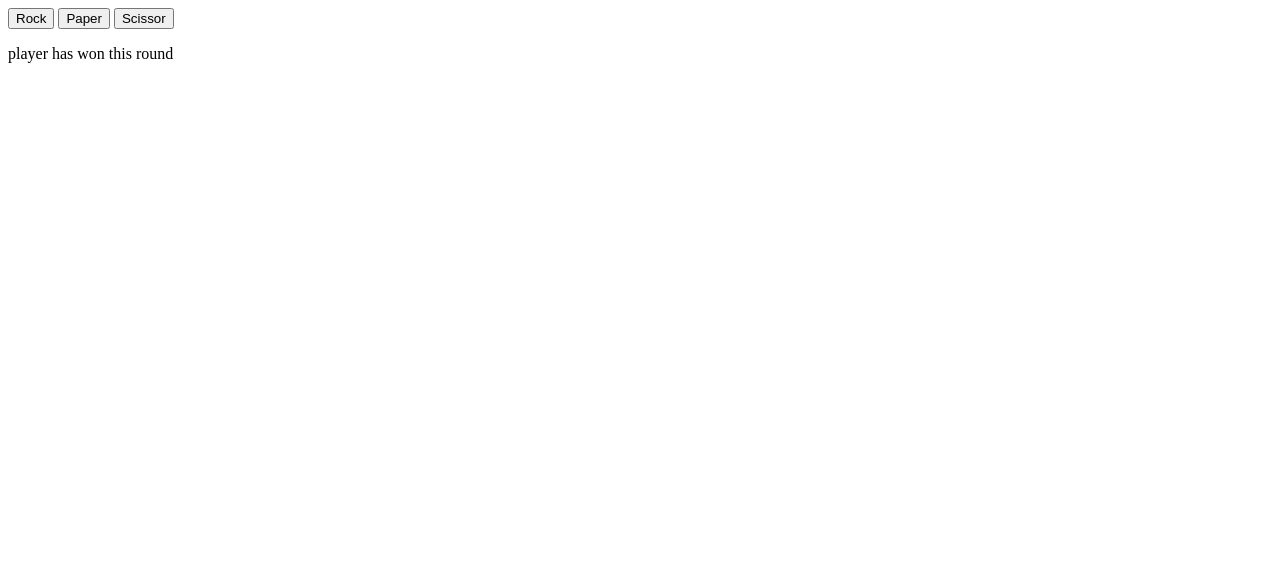
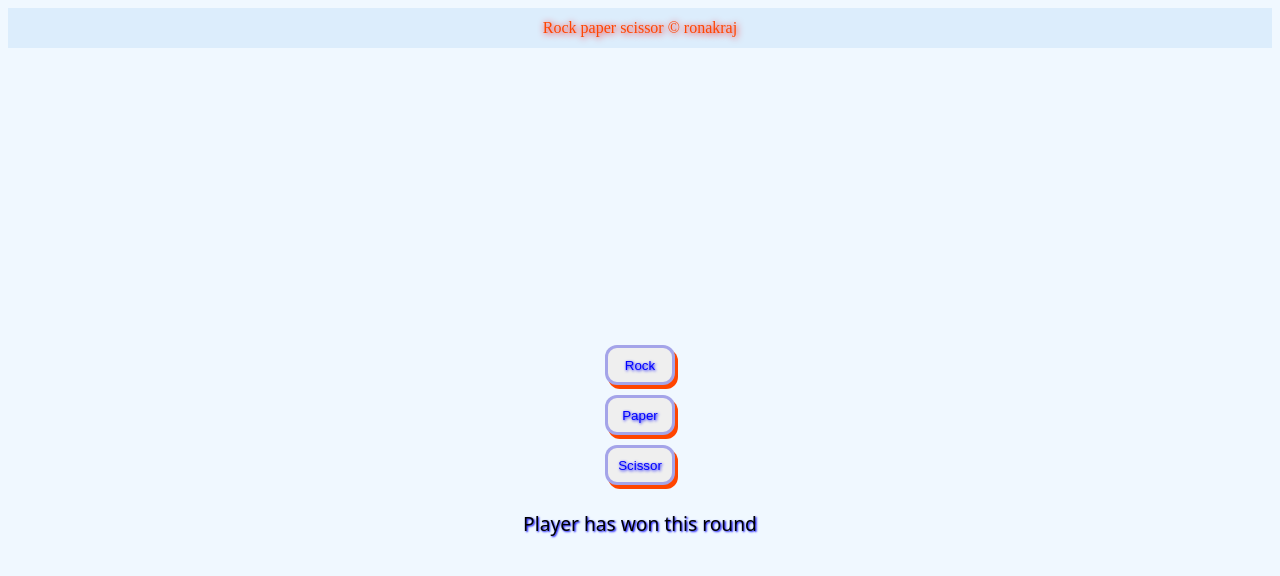
Before and after one commit to ronakraj00/rock-paper-scissor, a plain HTML site: page index.html in a window 1280 px wide. Both pictures are taken after a click on the button "Rock". Drawn offline with Linux system fonts and the light colour scheme.

Commit message:
set theme and color

```diff
--- a/index.html
+++ b/index.html
@@ -1,13 +1,15 @@
 <!DOCTYPE html>
-<html>
+<html lang="en-US">
 
 <head>
     <title>ROCK PAPER SCISSOR</title>
     <meta charset="UTF-8">
-    <script src="jscript.js" defer></script>
+    <link rel="stylesheet" href="style.css">
+    <script src="script.js" defer></script>
 </head>
 
 <body>
+    <header>Rock paper scissor © ronakraj </header>
     <div class="container">
         <button id="rock">Rock</button>
         <button id="paper">Paper</button>
--- a/jscript.js
+++ b/script.js
@@ -38,29 +38,29 @@ function playRound(player, comp) {
         return;
     }
     else if (player === 1 && comp === 3) {
-        statPara.textContent="player has won this round";
+        statPara.textContent="Player has won this round";
 
         return countP+=1;
     }
     else if (player === 1 && comp === 2) {
-        statPara.textContent="computer has won this round";
+        statPara.textContent="Computer has won this round";
 
         return countC+=1;
     }
     else if (player === 2 && comp === 3) {
-        statPara.textContent="computer has won this round";
+        statPara.textContent="Computer has won this round";
         return countC+=1;
     }
     else if (player === 2 && comp === 1) {
-        statPara.textContent="player has won this round";
+        statPara.textContent="Player has won this round";
         return countP+=1;
     }
     else if (player === 3 && comp === 1) {
-        statPara.textContent="computer has won this round";
+        statPara.textContent="Computer has won this round";
         return countC+=1;
     }
     else if (player === 3 && comp === 2) {
-        statPara.textContent="player has won this round";
+        statPara.textContent="Player has won this round";
         return countP+=1;
     }
 }
@@ -70,7 +70,7 @@ function game(playerChoice){
     playRound(playerChoice,getComputerChoice());
     round+=1;
     if(round==5){
-        statPara.innerHTML=`all 5 rounds completed <br> and ${whoWon(countC,countP)}`
+        statPara.innerHTML=`All 5 rounds completed <br> ${whoWon(countC,countP)}`
         reset();
     }
 
@@ -99,7 +99,7 @@ function whoWon(countC,countP){
         return "tie";
     }
     else if( countC>countP){
-        return "computer won by point --> "+countC;
+        return "Computer won by point --> "+countC;
     }
     else if(countP>countC){
         return "You have won!! by points --> "+countP;
--- /dev/null
+++ b/style.css
@@ -0,0 +1,56 @@
+/* *{
+    border: 1px solid blue;
+} */
+
+body{
+    background-color: aliceblue;
+    height: 100vh;
+}
+.container{
+    display: flex;
+    flex-direction: column;
+    justify-content: center;
+    align-items: center;
+    height: 100vh;
+
+}
+
+button{
+    width: 70px;
+    height: 40px;
+    border: 3px solid rgba(84, 84, 226, 0.487);
+    margin: 5px;
+    border-radius: 12px;
+    box-shadow: 3px 4px orangered;
+    color:rgb(0, 0, 255);
+    text-shadow:0.06em 0.06em 3px;
+}
+
+button:hover{
+    box-shadow: -3px -4px blue;
+    color: orangered;
+    text-shadow:0.06em 0.06em 3px orangered;
+}
+
+p{
+    font-family:system-ui, -apple-system, BlinkMacSystemFont, 'Segoe UI', Roboto, Oxygen, Ubuntu, Cantarell, 'Open Sans', 'Helvetica Neue', sans-serif;
+    font-size: 1.2em;
+    text-shadow: 0.06em 0.06em 2px blue;
+}
+
+p:hover{
+    text-shadow: 0.06em 0.06em 2px orangered;
+}
+
+header{
+    text-align: center;
+    background-color: rgba(219, 237, 252, 0.898);
+    height: 40px;
+    line-height: 40px;
+    color:orangered;
+    text-shadow: 0.06em 0.06em 7px red;
+
+}
+header:hover{
+    transform: scale(1.1);
+}
```
